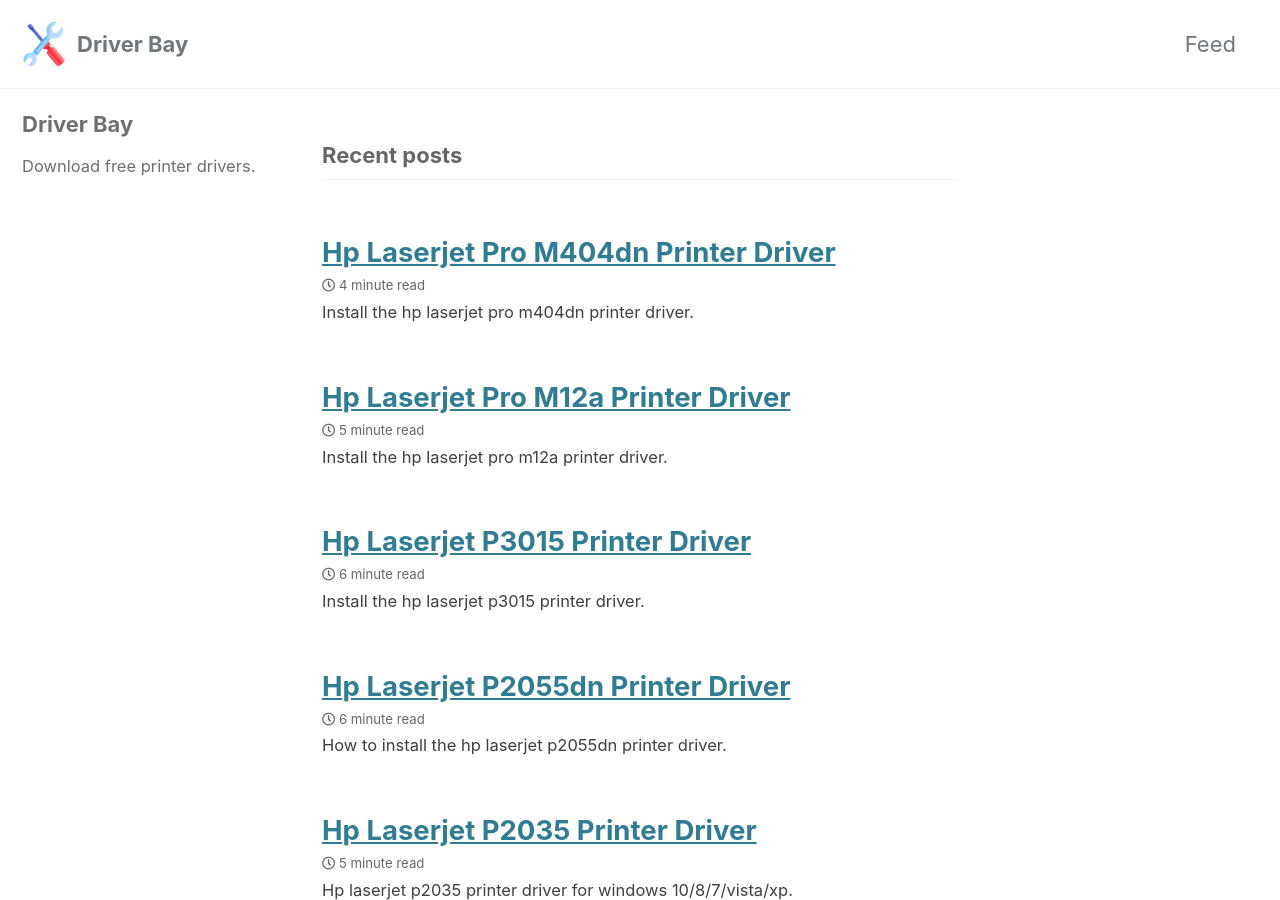
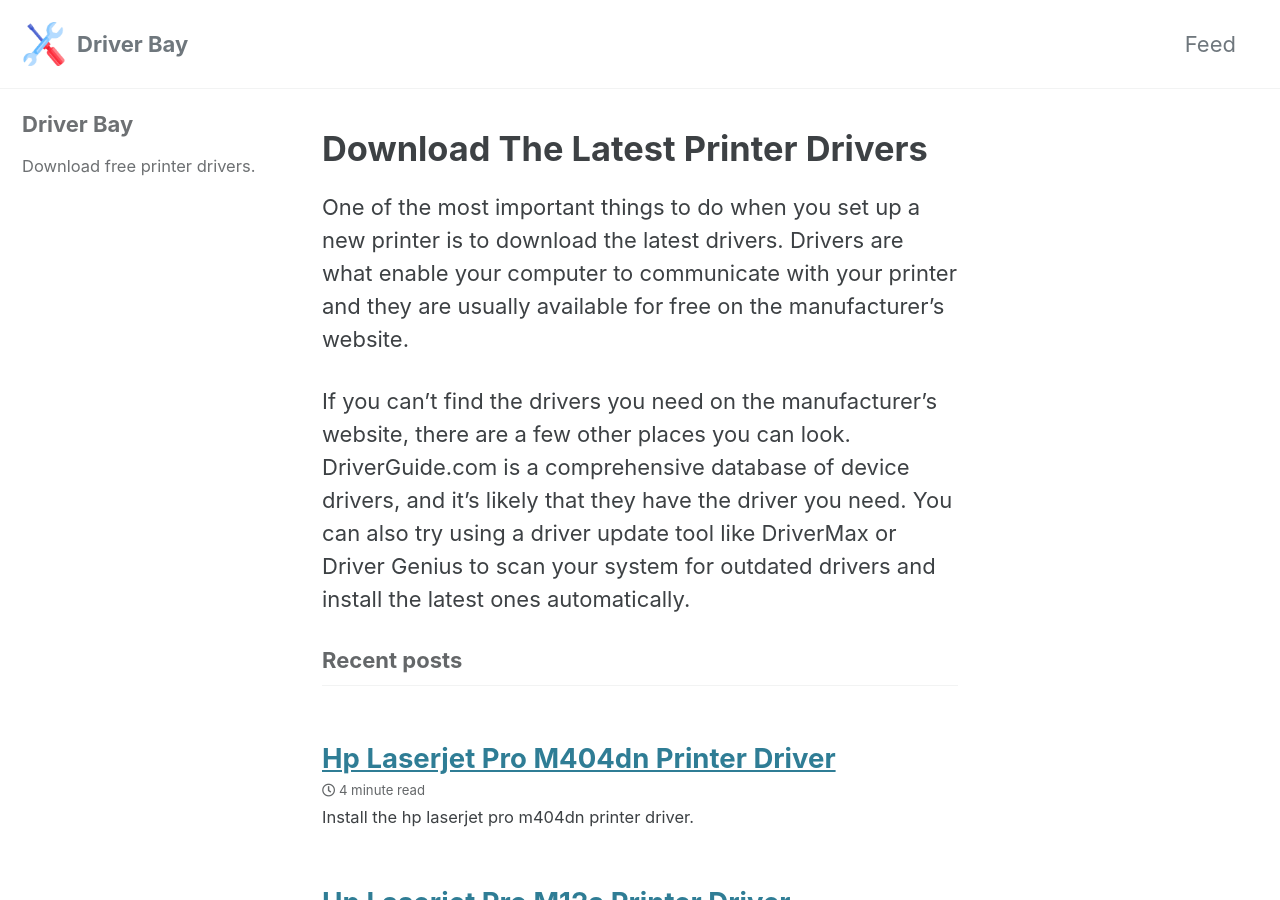
Before and after one commit to driverbay/driverbay.github.io, a Jekyll site: the page built from index.html, in a window 1280 px wide and 900 px high. Built offline with Jekyll 4.4.1, drawn with Linux system fonts in a browser that asks for light colours; cached includes are drawn as plain includes; the list of posts is cut into pages by our own code.

Commit message:
Update home.html

```diff
--- a/_layouts/home.html
+++ b/_layouts/home.html
@@ -4,7 +4,13 @@ layout: archive
 
 {{ content }}
 
-<h3 class="archive__subtitle">{{ site.data.ui-text[site.locale].recent_posts | default: "Recent Posts" }}</h3>
+<h1>Download The Latest Printer Drivers</h1>
+
+<p>One of the most important things to do when you set up a new printer is to download the latest drivers. Drivers are what enable your computer to communicate with your printer and they are usually available for free on the manufacturer’s website.</p>
+
+<p>If you can’t find the drivers you need on the manufacturer’s website, there are a few other places you can look. DriverGuide.com is a comprehensive database of device drivers, and it’s likely that they have the driver you need. You can also try using a driver update tool like DriverMax or Driver Genius to scan your system for outdated drivers and install the latest ones automatically.</p>
+
+<h3 class="archive__subtitle">{{ site.data.ui-text[site.locale].recent_posts | default: "Recent Drivers" }}</h3>
 
 {% if paginator %}
   {% assign posts = paginator.posts %}
```
